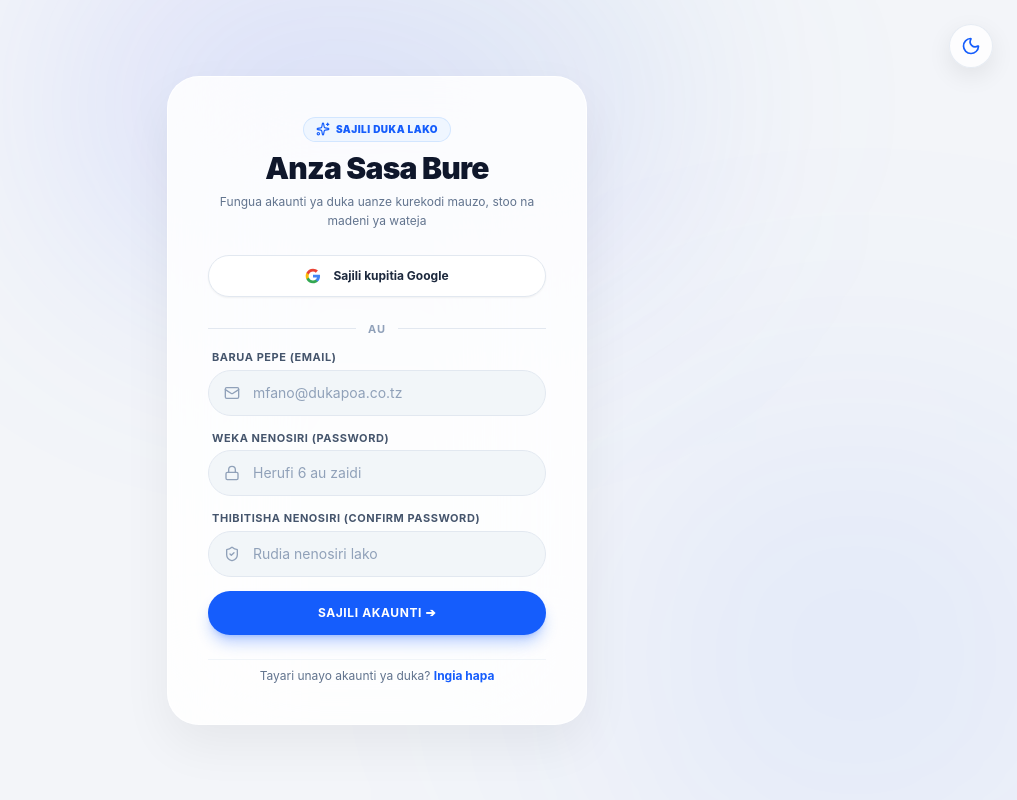
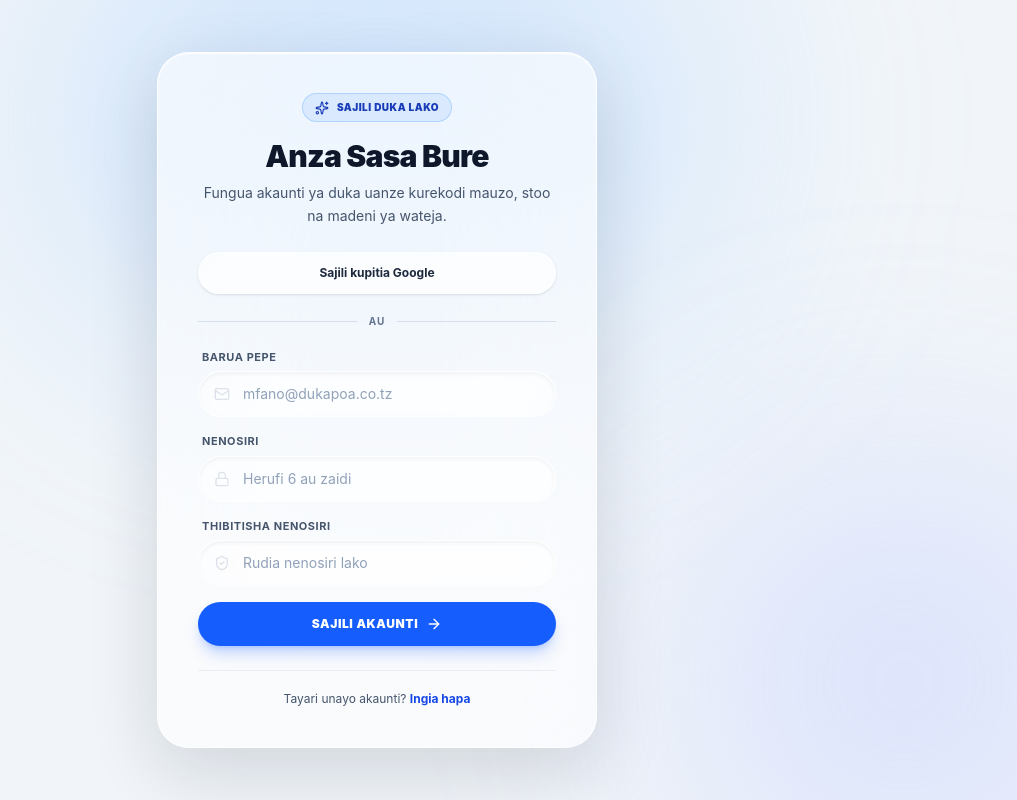
Before and after one commit to Richazzer/duka-poa-face, a React (Vite) app: page /register in a window 1280 px wide. Shown: the whole page, without its empty margins (263-1280 px from the left). Built offline with nearby package versions, Linux system fonts and the light colour scheme.

Commit message:
Refactor Register component and improve session handling

```diff
--- a/src/pages/Register.jsx
+++ b/src/pages/Register.jsx
@@ -1,98 +1,90 @@
-import React, { useState, useEffect } from 'react';
+import React, { useEffect, useState } from 'react';
 import { useNavigate, Link } from 'react-router-dom';
 import axios from 'axios';
 import {
-  Sun,
-  Moon,
   ArrowRight,
   Lock,
   Mail,
-  CheckCircle2,
   ShieldCheck,
-  Sparkles
+  Sparkles,
+  Loader2,
 } from 'lucide-react';
 import { API_BASE_URL } from '../config';
-import { getTheme, setTheme } from '../utils/theme';
+
+const saveSession = ({ access_token, refresh_token, user }) => {
+  localStorage.setItem('access_token', access_token);
+  localStorage.setItem('token', access_token);
+  localStorage.setItem('refresh_token', refresh_token);
+
+  if (user) {
+    const serializedUser = JSON.stringify(user);
+    localStorage.setItem('user', serializedUser);
+    localStorage.setItem('user_data', serializedUser);
+  }
+
+  window.dispatchEvent(new Event('duka_auth_changed'));
+};
 
 export default function Register() {
   const [formData, setFormData] = useState({
     email: '',
     password: '',
-    confirmPassword: ''
+    confirmPassword: '',
   });
   const [loading, setLoading] = useState(false);
   const [error, setError] = useState('');
-  const [currentTheme, setCurrentTheme] = useState('dark');
   const navigate = useNavigate();
 
-  // Sync theme
-  useEffect(() => {
-    setCurrentTheme(getTheme());
-    const handleThemeChange = () => setCurrentTheme(getTheme());
-    window.addEventListener('theme_change', handleThemeChange);
-    return () => window.removeEventListener('theme_change', handleThemeChange);
-  }, []);
-
-  const toggleThemeMode = () => {
-    const next = currentTheme === 'dark' ? 'light' : 'dark';
-    setTheme(next);
-    setCurrentTheme(next);
+  const handleChange = (event) => {
+    setFormData((previous) => ({
+      ...previous,
+      [event.target.name]: event.target.value,
+    }));
   };
 
-  const handleChange = (e) => {
-    setFormData((prev) => ({ ...prev, [e.target.name]: e.target.value }));
-  };
-
-  // Google Sign-Up (Direct Login - Zero OTP)
   const handleGoogleSignup = () => {
     if (!window.google) {
       alert('Tafadhali subiri sekunde chache Google ipakie kisha jaribu tena.');
       return;
     }
 
-    const clientId = import.meta.env.VITE_GOOGLE_CLIENT_ID || '825907989396-placeholder.apps.googleusercontent.com';
+    const clientId =
+      import.meta.env.VITE_GOOGLE_CLIENT_ID ||
+      '825907989396-placeholder.apps.googleusercontent.com';
 
     window.google.accounts.id.initialize({
       client_id: clientId,
-      callback: async (response) => {
+      callback: async (googleResponse) => {
         setLoading(true);
         setError('');
+
         try {
-          const res = await axios.post(`${API_BASE_URL}/api/v1/auth/google/`, {
-            credential: response.credential
-          });
+          const response = await axios.post(
+            `${API_BASE_URL}/api/v1/auth/google/`,
+            { credential: googleResponse.credential }
+          );
 
-          const { access_token, refresh_token, is_onboarded, user } = res.data;
-          localStorage.setItem('access_token', access_token);
-          localStorage.setItem('token', access_token);
-          localStorage.setItem('refresh_token', refresh_token);
-          if (user) localStorage.setItem('user', JSON.stringify(user));
-
-          if (!is_onboarded) {
-            navigate('/welcome');
-          } else {
-            navigate('/app');
-          }
-        } catch (err) {
+          saveSession(response.data);
+          navigate(response.data.is_onboarded ? '/app' : '/welcome');
+        } catch {
           setError('Imeshindikana kuunganisha akaunti ya Google. Tafadhali jaribu tena.');
         } finally {
           setLoading(false);
         }
-      }
+      },
     });
 
     window.google.accounts.id.prompt();
   };
 
-  // Direct Account Registration with Confirm Password
-  const handleSubmit = async (e) => {
-    e.preventDefault();
+  const handleSubmit = async (event) => {
+    event.preventDefault();
     setError('');
 
     const cleanEmail = formData.email.trim();
 
     if (formData.password !== formData.confirmPassword) {
-      setError('Nenosiri halifanani (Passwords do not match). Tafadhali thibitisha tena.');
+      setError('Nenosiri halifanani. Tafadhali thibitisha tena.');
       return;
     }
 
@@ -104,177 +96,158 @@ export default function Register() {
     setLoading(true);
 
     try {
-      const res = await axios.post(`${API_BASE_URL}/api/v1/auth/register/`, {
-        email: cleanEmail,
-        password: formData.password,
-      });
+      const response = await axios.post(
+        `${API_BASE_URL}/api/v1/auth/register/`,
+        { email: cleanEmail, password: formData.password }
+      );
 
-      const { access_token, refresh_token, user } = res.data;
-
-      localStorage.setItem('access_token', access_token);
-      localStorage.setItem('token', access_token);
-      localStorage.setItem('refresh_token', refresh_token);
-      if (user) localStorage.setItem('user', JSON.stringify(user));
-
-      // Direct entry to Welcome Splash (Zero OTP!)
+      saveSession(response.data);
       navigate('/welcome');
-
-    } catch (err) {
-      console.error(err);
-      if (err.response?.status === 400 && err.response?.data?.error?.includes('tayari')) {
-        setError('Akaunti ya barua pepe hii tayari ipo! Tafadhali ingia hapa chini.');
+    } catch (requestError) {
+      if (
+        requestError.response?.status === 400 &&
+        requestError.response?.data?.error?.includes('tayari')
+      ) {
+        setError('Akaunti ya barua pepe hii tayari ipo! Tafadhali ingia.');
       } else {
-        const msg = err.response?.data?.error || err.response?.data?.message;
-        setError(msg || 'Imeshindikana kusajili akaunti. Tafadhali jaribu tena.');
+        const message =
+          requestError.response?.data?.error ||
+          requestError.response?.data?.message;
+        setError(message || 'Imeshindikana kusajili akaunti. Tafadhali jaribu tena.');
       }
     } finally {
       setLoading(false);
     }
   };
 
+  const inputClass =
+    'w-full rounded-full border border-white/80 bg-white/55 py-3 pl-11 pr-4 text-sm text-slate-900 shadow-inner outline-none backdrop-blur-xl transition placeholder:text-slate-400 focus:border-blue-500 focus:ring-4 focus:ring-blue-500/10 dark:border-white/10 dark:bg-white/[0.06] dark:text-white dark:focus:border-blue-400';
+
   return (
-    <div className="min-h-screen bg-[#f3f5f9] dark:bg-[#070a12] text-slate-900 dark:text-slate-100 flex flex-col justify-center items-center px-4 py-12 relative overflow-hidden font-sans transition-colors duration-300 select-none">
+    <main className="relative flex min-h-screen items-center justify-center overflow-hidden bg-slate-100 px-4 py-12 font-sans text-slate-900 transition-colors duration-300 dark:bg-[#070a12] dark:text-slate-100">
+      <div className="pointer-events-none absolute left-1/2 top-[-12%] h-[430px] w-[650px] -translate-x-1/2 rounded-full bg-blue-300/35 blur-[130px] dark:bg-blue-600/20" />
+      <div className="pointer-events-none absolute bottom-[-12%] right-[-8%] h-[430px] w-[430px] rounded-full bg-indigo-300/30 blur-[130px] dark:bg-indigo-600/15" />
 
-      {/* Ambient Specular Glow Orbs */}
-      <div className="absolute top-[-10%] left-1/2 -translate-x-1/2 w-[600px] h-[350px] bg-gradient-to-tr from-blue-500/20 via-indigo-500/15 to-emerald-500/10 rounded-full blur-[120px] pointer-events-none"></div>
-      <div className="absolute bottom-[-10%] right-[-5%] w-[450px] h-[450px] bg-blue-600/10 rounded-full blur-[140px] pointer-events-none"></div>
+      <section className="relative w-full max-w-[440px] overflow-hidden rounded-[32px] border border-white/80 bg-white/60 p-7 shadow-[0_24px_70px_rgba(15,23,42,0.14),inset_0_1px_1px_rgba(255,255,255,0.9)] backdrop-blur-3xl dark:border-white/10 dark:bg-[#121724]/65 dark:shadow-[0_24px_70px_rgba(0,0,0,0.45),inset_0_1px_1px_rgba(255,255,255,0.12)] sm:p-10">
+        <div className="pointer-events-none absolute inset-x-8 top-0 h-px bg-gradient-to-r from-transparent via-white to-transparent dark:via-white/40" />
 
-      {/* Floating Top-Right Theme Toggle Circle */}
-      <div className="absolute top-6 right-6 z-50">
-        <button
-          onClick={toggleThemeMode}
-          className="w-11 h-11 rounded-full bg-white/80 dark:bg-[#131926]/85 backdrop-blur-3xl border border-slate-200/80 dark:border-white/10 shadow-[0_8px_25px_rgba(0,0,0,0.08)] dark:shadow-[0_8px_25px_rgba(0,0,0,0.3)] flex items-center justify-center text-slate-700 dark:text-slate-300 hover:scale-105 active:scale-95 transition-all cursor-pointer"
-          title="Badili Mwonekano (Light/Dark)"
-        >
-          {currentTheme === 'dark' ? (
-            <Sun className="w-5 h-5 text-amber-400" />
-          ) : (
-            <Moon className="w-5 h-5 text-blue-600" />
-          )}
-        </button>
-      </div>
-
-      {/* Main Liquid Glass Register Card */}
-      <div className="relative z-10 w-full max-w-[420px] p-8 sm:p-10 rounded-[32px] bg-white/85 dark:bg-[#121724]/85 backdrop-blur-3xl border border-white/90 dark:border-white/10 shadow-[0_20px_50px_rgba(0,0,0,0.06)] dark:shadow-[0_20px_50px_rgba(0,0,0,0.4),inset_0_1px_1px_rgba(255,255,255,0.12)] space-y-6">
-
-        {/* Brand Header */}
-        <div className="text-center space-y-1.5">
-          <div className="inline-flex items-center gap-1.5 px-3 py-1 rounded-full bg-blue-50 dark:bg-blue-950/40 border border-blue-200/60 dark:border-blue-900/40 text-[10px] font-black uppercase tracking-wider text-blue-600 dark:text-blue-400 mb-2">
-            <Sparkles className="w-3.5 h-3.5" /> Sajili Duka Lako
+        <div className="mb-6 text-center">
+          <div className="mb-4 inline-flex items-center gap-2 rounded-full border border-blue-300/60 bg-blue-500/10 px-3 py-1.5 text-[10px] font-black uppercase tracking-wider text-blue-800 dark:border-blue-400/20 dark:text-blue-300">
+            <Sparkles className="h-3.5 w-3.5" />
+            Sajili Duka Lako
           </div>
-          <h1 className="text-3xl font-black tracking-tight text-slate-900 dark:text-white">
-            Anza Sasa Bure
-          </h1>
-          <p className="text-xs text-slate-500 dark:text-slate-400 leading-relaxed">
-            Fungua akaunti ya duka uanze kurekodi mauzo, stoo na madeni ya wateja
+          <h1 className="text-3xl font-black tracking-tight">Anza Sasa Bure</h1>
+          <p className="mt-2 text-sm leading-relaxed text-slate-600 dark:text-slate-400">
+            Fungua akaunti ya duka uanze kurekodi mauzo, stoo na madeni ya wateja.
           </p>
         </div>
 
-        {/* Error Alert */}
         {error && (
-          <div className="p-3.5 rounded-2xl bg-rose-50 dark:bg-rose-950/40 border border-rose-200 dark:border-rose-900/50 text-rose-600 dark:text-rose-400 text-xs font-bold text-center animate-fadeIn">
+          <div role="alert" className="mb-5 rounded-2xl border border-rose-300/70 bg-rose-100/70 p-3.5 text-center text-xs font-bold text-rose-700 backdrop-blur-xl dark:border-rose-400/20 dark:bg-rose-950/35 dark:text-rose-300">
             {error}
           </div>
         )}
 
-        {/* 1. Continue with Google */}
         <button
           type="button"
           onClick={handleGoogleSignup}
-          className="w-full py-3 px-4 rounded-full bg-white dark:bg-[#1a2336] hover:bg-slate-50 dark:hover:bg-[#202c44] border border-slate-200 dark:border-slate-700/80 text-slate-800 dark:text-slate-200 text-xs font-bold flex items-center justify-center gap-3 transition-all active:scale-[0.99] shadow-xs cursor-pointer"
+          disabled={loading}
+          className="flex w-full items-center justify-center gap-3 rounded-full border border-white/80 bg-white/55 px-4 py-3 text-xs font-bold text-slate-800 shadow-sm backdrop-blur-xl transition hover:bg-white/85 active:scale-[0.99] disabled:opacity-60 dark:border-white/10 dark:bg-white/[0.06] dark:text-slate-100 dark:hover:bg-white/10"
         >
-          <svg className="w-4 h-4 shrink-0" viewBox="0 0 24 24">
-            <path fill="#4285F4" d="M22.56 12.25c0-.78-.07-1.53-.2-2.25H12v4.26h5.92c-.26 1.37-1.04 2.53-2.21 3.31v2.77h3.57c2.08-1.92 3.28-4.74 3.28-8.09z" />
-            <path fill="#34A853" d="M12 23c2.97 0 5.46-.98 7.28-2.66l-3.57-2.77c-.98.66-2.23 1.06-3.71 1.06-2.86 0-5.29-1.93-6.16-4.53H2.18v2.84C3.99 20.53 7.7 23 12 23z" />
-            <path fill="#FBBC05" d="M5.84 14.09c-.22-.66-.35-1.36-.35-2.09s.13-1.43.35-2.09V7.06H2.18C1.43 8.55 1 10.22 1 12s.43 3.45 1.18 4.94l2.85-2.22.81-.63z" />
-            <path fill="#EA4335" d="M12 5.38c1.62 0 3.06.56 4.21 1.64l3.15-3.15C17.45 2.09 14.97 1 12 1 7.7 1 3.99 3.47 2.18 7.06l3.66 2.84c.87-2.6 3.3-4.52 6.16-4.52z" />
-          </svg>
           Sajili kupitia Google
         </button>
 
-        {/* Divider */}
-        <div className="flex items-center my-3">
-          <div className="flex-1 h-[1px] bg-slate-200 dark:bg-slate-800"></div>
-          <span className="px-3 text-[11px] font-bold text-slate-400 uppercase tracking-widest">au</span>
-          <div className="flex-1 h-[1px] bg-slate-200 dark:bg-slate-800"></div>
+        <div className="my-5 flex items-center gap-3">
+          <span className="h-px flex-1 bg-slate-300/70 dark:bg-white/10" />
+          <span className="text-[10px] font-bold uppercase tracking-widest text-slate-500">au</span>
+          <span className="h-px flex-1 bg-slate-300/70 dark:bg-white/10" />
         </div>
 
-        {/* 2. Direct Email Sign-Up Form with Confirm Password */}
-        <form onSubmit={handleSubmit} className="space-y-3.5">
-          <div>
-            <label className="block text-[11px] font-bold uppercase tracking-wider text-slate-600 dark:text-slate-400 mb-1 pl-1">
-              Barua Pepe (Email)
-            </label>
-            <div className="relative flex items-center">
-              <Mail className="w-4 h-4 absolute left-4 text-slate-400 pointer-events-none" />
+        <form onSubmit={handleSubmit} className="space-y-4">
+          <label className="block">
+            <span className="mb-1.5 block pl-1 text-[11px] font-bold uppercase tracking-wider text-slate-600 dark:text-slate-400">
+              Barua Pepe
+            </span>
+            <span className="relative flex items-center">
+              <Mail className="absolute left-4 h-4 w-4 text-slate-400" />
               <input
                 type="email"
                 name="email"
                 required
+                autoComplete="email"
                 placeholder="mfano@dukapoa.co.tz"
                 value={formData.email}
                 onChange={handleChange}
-                className="w-full pl-11 pr-4 py-3 text-xs sm:text-sm text-slate-900 dark:text-white bg-slate-100/90 dark:bg-[#1a2336] border border-slate-200 dark:border-slate-700/80 rounded-full focus:bg-white dark:focus:bg-[#1f2b42] focus:border-blue-600 dark:focus:border-blue-500 focus:ring-4 focus:ring-blue-500/10 outline-none transition-all placeholder:text-slate-400"
+                className={inputClass}
               />
-            </div>
-          </div>
+            </span>
+          </label>
 
-          <div>
-            <label className="block text-[11px] font-bold uppercase tracking-wider text-slate-600 dark:text-slate-400 mb-1 pl-1">
-              Weka Nenosiri (Password)
-            </label>
-            <div className="relative flex items-center">
-              <Lock className="w-4 h-4 absolute left-4 text-slate-400 pointer-events-none" />
+          <label className="block">
+            <span className="mb-1.5 block pl-1 text-[11px] font-bold uppercase tracking-wider text-slate-600 dark:text-slate-400">
+              Nenosiri
+            </span>
+            <span className="relative flex items-center">
+              <Lock className="absolute left-4 h-4 w-4 text-slate-400" />
               <input
                 type="password"
                 name="password"
                 required
+                minLength={6}
+                autoComplete="new-password"
                 placeholder="Herufi 6 au zaidi"
                 value={formData.password}
                 onChange={handleChange}
-                className="w-full pl-11 pr-4 py-3 text-xs sm:text-sm text-slate-900 dark:text-white bg-slate-100/90 dark:bg-[#1a2336] border border-slate-200 dark:border-slate-700/80 rounded-full focus:bg-white dark:focus:bg-[#1f2b42] focus:border-blue-600 dark:focus:border-blue-500 focus:ring-4 focus:ring-blue-500/10 outline-none transition-all placeholder:text-slate-400"
+                className={inputClass}
               />
-            </div>
-          </div>
+            </span>
+          </label>
 
-          <div>
-            <label className="block text-[11px] font-bold uppercase tracking-wider text-slate-600 dark:text-slate-400 mb-1 pl-1">
-              Thibitisha Nenosiri (Confirm Password)
-            </label>
-            <div className="relative flex items-center">
-              <ShieldCheck className="w-4 h-4 absolute left-4 text-slate-400 pointer-events-none" />
+          <label className="block">
+            <span className="mb-1.5 block pl-1 text-[11px] font-bold uppercase tracking-wider text-slate-600 dark:text-slate-400">
+              Thibitisha Nenosiri
+            </span>
+            <span className="relative flex items-center">
+              <ShieldCheck className="absolute left-4 h-4 w-4 text-slate-400" />
               <input
                 type="password"
                 name="confirmPassword"
                 required
+                minLength={6}
+                autoComplete="new-password"
                 placeholder="Rudia nenosiri lako"
                 value={formData.confirmPassword}
                 onChange={handleChange}
-                className="w-full pl-11 pr-4 py-3 text-xs sm:text-sm text-slate-900 dark:text-white bg-slate-100/90 dark:bg-[#1a2336] border border-slate-200 dark:border-slate-700/80 rounded-full focus:bg-white dark:focus:bg-[#1f2b42] focus:border-blue-600 dark:focus:border-blue-500 focus:ring-4 focus:ring-blue-500/10 outline-none transition-all placeholder:text-slate-400"
+                className={inputClass}
               />
-            </div>
-          </div>
+            </span>
+          </label>
 
           <button
             type="submit"
             disabled={loading}
-            className="w-full py-3.5 px-6 rounded-full bg-blue-600 hover:bg-blue-500 text-white font-bold text-xs uppercase tracking-wider shadow-lg shadow-blue-600/30 hover:shadow-blue-500/40 hover:scale-[1.01] active:scale-95 transition-all flex items-center justify-center gap-2 cursor-pointer disabled:opacity-50 mt-2"
+            className="mt-2 flex w-full items-center justify-center gap-2 rounded-full bg-blue-600 px-6 py-3.5 text-xs font-black uppercase tracking-wider text-white shadow-lg shadow-blue-600/25 transition hover:scale-[1.01] hover:bg-blue-500 active:scale-95 disabled:cursor-wait disabled:opacity-60"
           >
-            {loading ? 'Inasajili akaunti...' : 'Sajili Akaunti ➔'}
+            {loading ? (
+              <>
+                <Loader2 className="h-4 w-4 animate-spin" />
+                Inasajili akaunti...
+              </>
+            ) : (
+              <>
+                Sajili Akaunti <ArrowRight className="h-4 w-4" />
+              </>
+            )}
           </button>
         </form>
 
-        {/* Footer Link to Sign In */}
-        <div className="pt-2 text-center border-t border-slate-100 dark:border-slate-800">
-          <p className="text-xs text-slate-500 dark:text-slate-400">
-            Tayari unayo akaunti ya duka?{' '}
-            <Link to="/login" className="font-bold text-blue-600 dark:text-blue-400 hover:underline">
-              Ingia hapa
-            </Link>
-          </p>
-        </div>
-
-      </div>
-    </div>
+        <p className="mt-6 border-t border-slate-200/70 pt-5 text-center text-xs text-slate-600 dark:border-white/10 dark:text-slate-400">
+          Tayari unayo akaunti?{' '}
+          <Link to="/login" className="font-bold text-blue-700 hover:underline dark:text-blue-300">
+            Ingia hapa
+          </Link>
+        </p>
+      </section>
+    </main>
   );
 }
```
